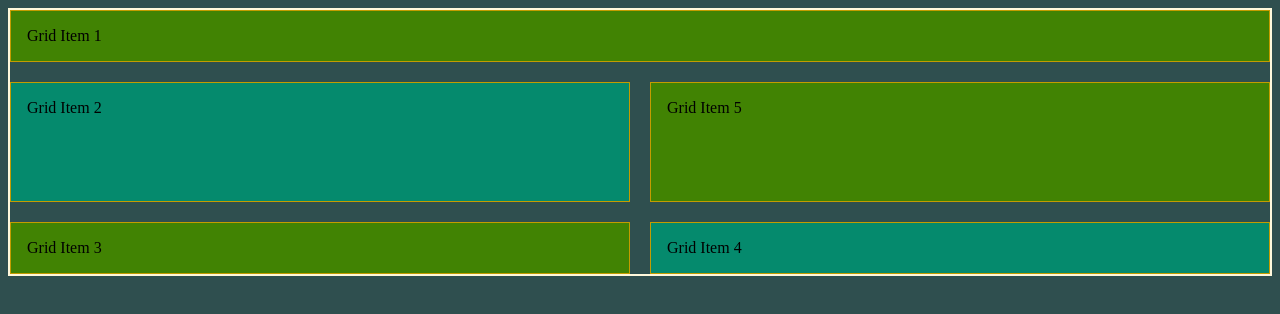
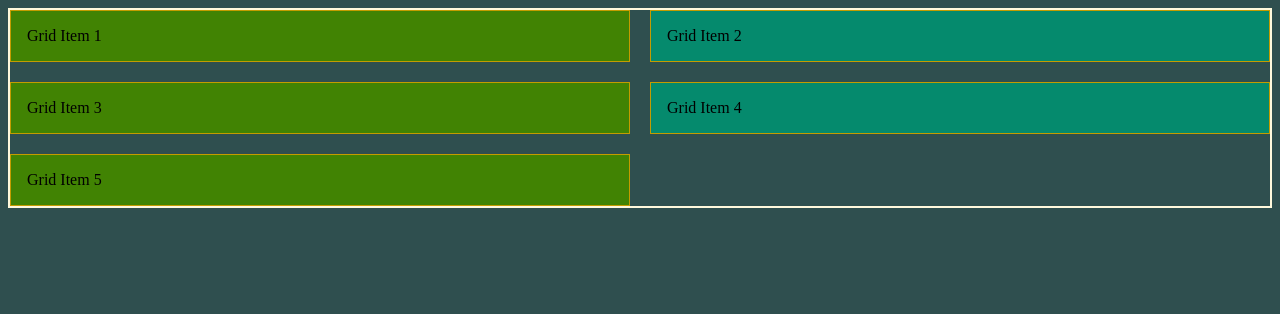
Before and after one commit to burak-odabasi/css_grid, a plain HTML site: page index.html in a window 1280 px wide. Drawn offline with Linux system fonts and the light colour scheme.

Commit message:
grid areas

```diff
--- a/style.css
+++ b/style.css
@@ -11,10 +11,10 @@ body {
   grid-template-columns: repeat(2, 1fr);
   grid-auto-rows: minmax(50px, auto);
   gap: 20px;
-  grid-template-areas:
+  /* grid-template-areas:
     "header header"
     "sidebar content"
-    "sidebar content";
+    "sidebar content"; */
 }
 
 .grid-item {
@@ -22,13 +22,13 @@ body {
   border: 1px solid rgb(196, 156, 0);
 }
 .grid-item-1 {
-  grid-area: header;
+  /* grid-area: content; */
 }
 .grid-item-2 {
-  grid-area: sidebar;
+  /* grid-area: sidebar; */
 }
 .grid-item-5 {
-  grid-area: content;
+  /* grid-area: header; */
 }
 
 .grid-item:nth-child(n) {
```
